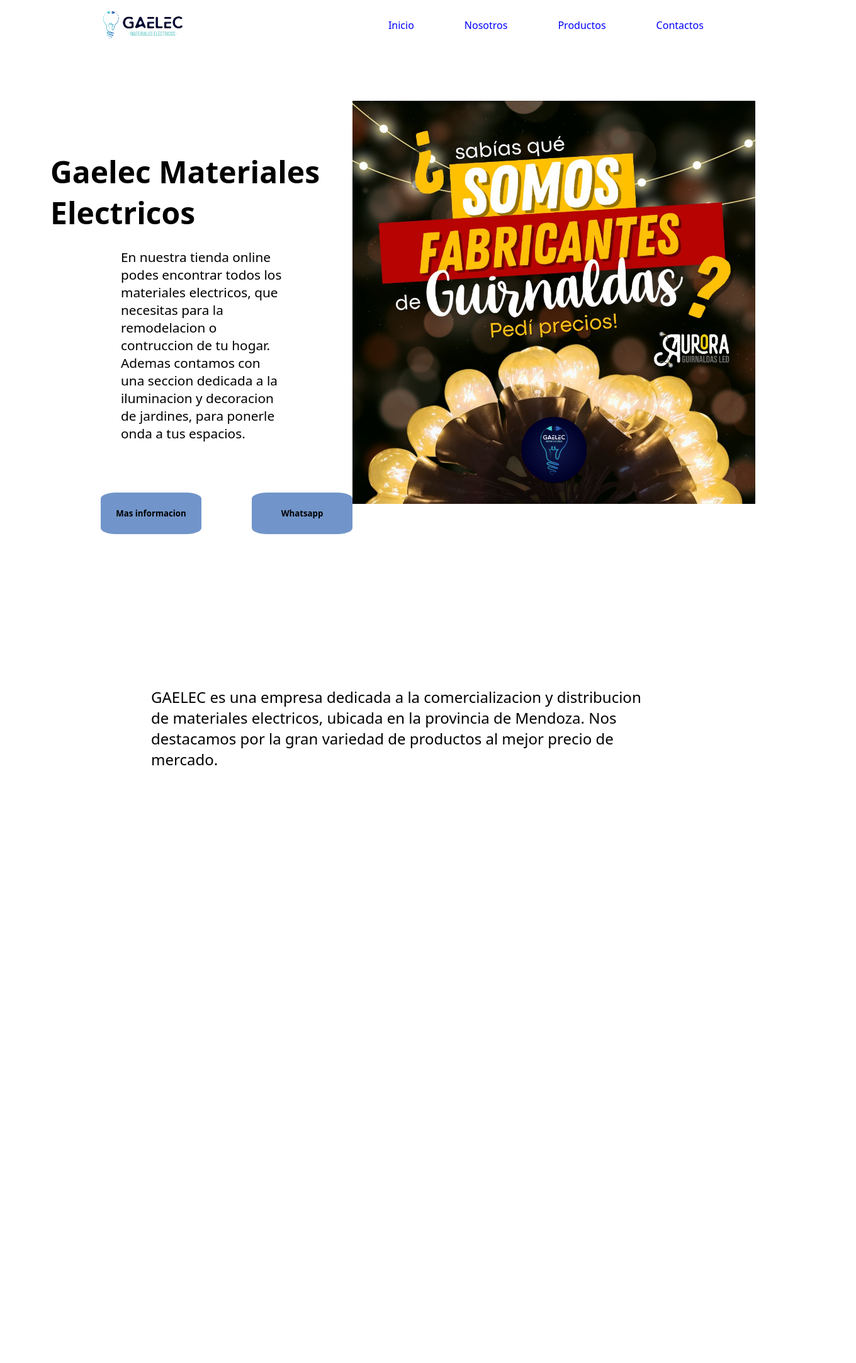
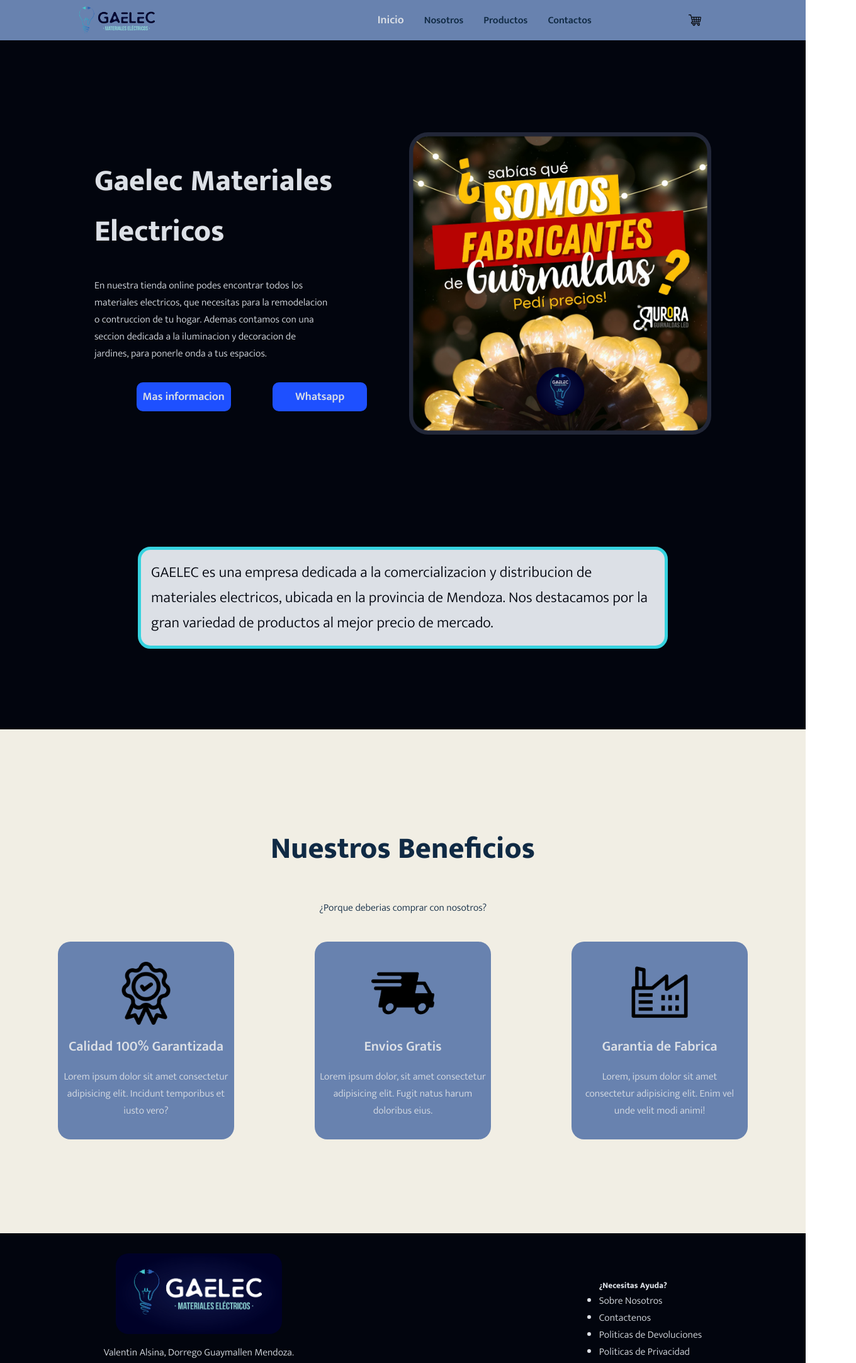
Before and after one commit to Valeria-Gagliano/trabajo02, a plain HTML site: page index.html in a window 1280 px wide. Shown: the top 2164 px of the page at 63% size, 1360 px wide, since content can reach past the window. Before the commit the page ends 1302 px from the top, so only its background shows below. Drawn offline with Linux system fonts and the light colour scheme.

Commit message:
Mejora del Header, Main y Footer. Se agregaron colores principales y secundarios

```diff
--- a/index.html
+++ b/index.html
@@ -7,24 +7,28 @@
     <link rel="stylesheet" href="style.css">
 </head>
 <body>
-    <nav>
-        <img id="logo" src="imagenes/logoGaelecMaterElec.png" alt="logo empresa Gaelec">
-        <ul class="nav">
+    <header>
+        <img class="logo" src="imagenes/logoGaelecMaterElec.png" alt="logo empresa Gaelec">
+        <nav class="navbar">
+            <ul class="navbarList">
                 <li class="nav__link"><a href="#">Inicio</a></li>
                 <li class="nav__link"><a href="#">Nosotros</a></li>
                 <li class="nav__link"><a href="#">Productos</a></li>
                 <li class="nav__link"><a href="#">Contactos</a></li>
             </ul>
+            <img src="./imagenes/carro.png" alt="Carro de compras" class="cartIcon">
         </nav>
-    <section>
+    </header>
+
+    <main>
+        <!--HERO-->
+        <section id="Hero">
+            <div class="heroInfo">
+                <h1>Gaelec Materiales Electricos</h1>
+                <p >En nuestra tienda online podes encontrar todos los materiales electricos, que necesitas para la remodelacion o contruccion de tu hogar. Ademas contamos con una seccion dedicada a la iluminacion y decoracion de jardines, para ponerle onda a tus espacios.</p>
                 <div>
-            <h3 id="tituloPortada">Gaelec Materiales Electricos</h3>
-            <p id="textoPortada">En nuestra tienda online podes encontrar todos los materiales electricos, que necesitas para la remodelacion o contruccion de tu hogar. Ademas contamos con una seccion dedicada a la iluminacion y decoracion de jardines, para ponerle onda a tus espacios.</p>
-            <div id="boton1">
-                <h5>Mas informacion</h5>
-            </div>
-            <div id="boton2">
-                <h5>Whatsapp</h5>
+                    <a href="">Mas informacion</a>
+                    <a href="">Whatsapp</a>
                 </div>
             </div>
             <img src="imagenes/Diseño sin título (12).png" alt="Balcon con guirnaldas Aurora">
@@ -34,5 +38,48 @@
                GAELEC es una empresa dedicada a la comercializacion y distribucion de materiales electricos, ubicada en la provincia de Mendoza. Nos destacamos por la gran variedad de productos al mejor precio de mercado.
             </p>
         </div>
+        <section class="cardsSection">
+            <h3>Nuestros Beneficios</h3>
+            <p>¿Porque deberias comprar con nosotros?</p>
+            <div class="cardList">
+                <div class="card">
+                    <img src="./imagenes/Beneficios/calidad.png" alt="Icono de Garantia de Calidad">
+                    <p>Calidad 100% Garantizada</p>
+                    <p> Lorem ipsum dolor sit amet consectetur adipisicing elit. Incidunt temporibus et iusto vero?</p>
+                </div>
+                <div class="card">
+                    <img src="./imagenes/Beneficios/envios.png" alt="Icono Camion de envios">
+                    <p>Envios Gratis</p>
+                    <p>Lorem ipsum dolor, sit amet consectetur adipisicing elit. Fugit natus harum doloribus eius.</p>
+                </div>
+                <div class="card">
+                    <img src="./imagenes/Beneficios/fabrica.png" alt="Icono de fabrica">
+                    <p>Garantia de Fabrica</p>
+                    <p>Lorem, ipsum dolor sit amet consectetur adipisicing elit. Enim vel unde  velit modi animi!</p>
+                </div>
+            </div>
+        </section>
+    </main>
+    <footer>
+        <div class="infoNegocio">
+            <img src="./imagenes/Logo GAELEC rectangular con fondo azul-06-06.jpg" alt="Logo Gaelec Materiales Electricos">
+            <p>Valentin Alsina, Dorrego Guaymallen Mendoza.</p>
+            <div class="redesSociales">
+                <img src="./imagenes/Redes/facebook.png" alt="Logo de Facebook">
+                <img src="./imagenes/Redes/Instagram.png" alt="Logo de Instagram">
+                <img src="./imagenes/Redes/Twitter.png" alt="Logo de Twitter">
+            </div>
+        </div>
+        <div class="dudas">
+            <h5>¿Necesitas Ayuda?</h5>
+            <ul class="contacto">
+                <li>Sobre Nosotros</li>
+                <li>Contactenos</li>
+                <li>Politicas de Devoluciones</li>
+                <li>Politicas de Privacidad</li>
+                <li>Politicas de Pagos</li>
+            </ul>
+        </div>
+    </footer>
 </body>
 </html>
--- a/style.css
+++ b/style.css
@@ -1,104 +1,247 @@
+@import url('https://fonts.googleapis.com/css2?family=Mukta:wght@300;600;800&display=swap');
+
+:root{
+    /* Backgrounds colors */
+    --background: #02050e;
+    --background2: rgb(241, 238, 228);
+    --primary: #1e50ff;
+    --secondary: #6882af;
+
+    /* Text colors */
+    --text-white: #dce0e6;
+    --text-gray: #102a44;
+
+}
+
 *{
     margin: 0;
     padding: 0;
     box-sizing: border-box;
+    font-family: 'Mukta', sans-serif;
+    text-decoration: none;
+
+}
+header{
+    width: 100%;
+    display: flex;
+    justify-content: space-evenly;
+    align-items: center;
+    height: 4rem;
+    padding: 0px 30px;
+    gap: 14rem;
+
+
+    background: var(--secondary);
 }
 
-#logo {
-    height: 50px;
-}
-body{
-    font-family: system-ui, -apple-system, BlinkMacSystemFont, 'Segoe UI', Roboto, Oxygen, Ubuntu, Cantarell, 'Open Sans', 'Helvetica Neue', sans-serif;
+.logo {
+    height: 3rem;
 }
 
-nav {
+.navbar, .navbarList {
     display: flex;
-    justify-content: space-around;
+    justify-content: center;
     align-items: center;
-    background-color: white;
-    padding: 1 rem;
-    height: 80px;
+    padding: 1rem;
+
+}
+.navbar {
+    gap: 8rem;
+}
+.navbarList{
+    gap: 2rem;
+    list-style-type: none;
+}
+.navbarList a{
+    color: var(--text-gray);
+    font-size: 16px;
+    font-weight: 600;
+}
+.navbarList li:first-child>a {
+    color: var(--text-white);
+    font-weight: 600;
+    font-size: 18px;
+}
+.cartIcon {
+    height: 30px;
+    font-weight: 600;
+    border-radius: 10px;
+    padding: 5px 10px;
+    margin-right: 1rem;
+    color: var(--text-grayWhite);
+
+}
+main{
+    background-color: var(--background);
+    display: flex;
+    flex-direction: column;
+    align-items: center;
+    justify-content: center;
+    color: var(--text-white);
+    width: 100%;
+    gap: 8rem;
 }
 
-ul a{
-    color: blue;
-    text-decoration: none;
+
+/*Hero Section*/
+#Hero{
+    margin-top: 6rem;
+    padding: 50px 0;
+    display: flex;
+    justify-content: center;
+    align-items: center;
+    max-width: 1000px;
 }
 
-ul{
-    list-style: none;
+.heroInfo{
     display: flex;
-    gap: 80px;
+    flex-direction: column;
+
+    width: 50%;
+    gap: 2rem;
+}
+
+.heroInfo h1{
+    font-size: 48px;
+    width: 80%;
+    font-weight: 800;
+    min-width: 500px;
+}
+
+.heroInfo p{
+    font-size: 16px;
+    width: 75%;
+    color: var(--text-white);
+}
+
+.heroInfo a{
+
+    border-radius: 10px;
+    font-size: 18px;
+    color: var(--text-white);
+    background-color: var(--primary);
+    padding: 0.5rem;
+    font-weight: 600;
+    width: 150px;
+    text-align: center;
 
 }
-section{
+
+.heroInfo div{
     display: flex;
-    padding-right: 5rem;
-    margin-top: 5rem;
-}
-section div{
-    display: grid;
-    grid-template-rows: 0.5fr 1fr 1fr;
-    grid-template-areas: "titulo titulo titulo"
-                         "texto texto texto"
-                         "boton1 boton2 boton2";
-    padding-top: 5rem;
-    padding-left: 5rem;
-    justify-content: center;
-}
-#tituloPortada{
-    grid-area: titulo;
-    display: flex;
-    justify-content: center;
-    font-size: 3rem;
+    justify-content: space-evenly;
 
 }
-#textoPortada{
-    grid-area: texto;
-    margin-right: 7rem;
-    margin-left: 7rem;
-    display: flex;
-    justify-content: center;
-    font-size: 1.3rem;
-}
-#boton1{
-    grid-area: boton1;
-    padding-left: 5rem;
-
-}
-#boton1 h5{
-    display: flex;
-    justify-content: center;
-    background-color:  rgb(113, 149, 202);
-    padding: 1.5rem;
-    width: 10rem;
-    border-color: black;
-    border-radius: 15%;
-}
-#boton2{
-    grid-area: boton2;
-
-}
-#boton2 h5{
-    display: flex;
-    justify-content: center;
-    background-color: rgb(113, 149, 202);
-    padding: 1.5rem;
-    width: 10rem;
-    border-color: black;
-    border-radius: 15%;
+#Hero img{
+    height: 30rem;
+    background-color: #222738;
+    padding: 0.4rem;
+    border-radius: 30px;
 }
 
+/*Section Nosotros*/
 #textoNosotros{
-    padding: 5rem;
+    padding: 1rem;
     font-size: 1.5rem;
     display: flex;
     justify-content: center;
+    background-color: var(--text-white);
+    color: #02050e;
+    border-radius: 20px;
+    border-color: #36d3df;
+    border-style: solid;
+    border-width: 0.35rem;
 }
 #textoNosotros p{
     width: 50rem;
 }
-section img{
-    height: 40rem;
-    padding-right: 10rem;
+
+/*Section Cards*/
+.cardsSection{
+    display: flex;
+    flex-direction: column;
+    justify-content: center;
+    align-items: center;
+    background-color: var(--background2);
+    width: 100%;
+    height: 800px;
+    gap: 2.5rem;
+    color: var(--text-gray);
+
 }
+
+.cardsSection h3{
+    font-size: 3rem;
+
+}
+
+.cardList{
+    display: flex;
+    justify-content: space-evenly;
+    align-items: center;
+    gap: 8rem;
+}
+
+.card{
+    color: var(--text-white);
+    background-color: var(--secondary);
+    width: 280px;
+    padding: 2rem 0.5rem;
+    gap: 1rem;
+    border-radius: 20px;
+    display: flex;
+    flex-direction: column;
+    justify-content: center;
+    align-items: center;
+    text-align: center;
+    font-size: 22px;
+    font-weight: 600;
+}
+
+.card img{
+    height: 100px;
+    width: 100px;
+}
+
+.card p:last-child{
+    font-size: 16px;
+    font-weight: 300;
+}
+/*Footer*/
+
+footer{
+    display: flex;
+    justify-content: space-evenly;
+    align-items: center;
+    height: 30%;
+    background-color: var(--background);
+    padding: 2rem 0;
+    color: var(--text-white);
+    gap: 20rem;
+}
+
+.infoNegocio{
+    display: flex;
+    flex-direction: column;
+    justify-content: center;
+    align-items: center;
+    gap: 1rem;
+}
+
+.infoNegocio img{
+    height: 8rem;
+    border-radius: 20px;
+}
+
+.redesSociales img{
+    height: 40px;
+}
+.dudas{
+    display: flex;
+    flex-direction: column;
+}
+
+.contacto li{
+    list-style-type: disc;
+    list-style: var(--text-white);
+}
```
Also changed, not shown: imagenes/Beneficios/calidad.png (added), imagenes/Beneficios/envios.png (added), imagenes/Beneficios/fabrica.png (added), imagenes/Logo GAELEC rectangular con fondo azul-06-06.jpg (added), imagenes/Redes/Instagram.png (added), imagenes/Redes/Twitter.png (added), imagenes/Redes/facebook.png (added), imagenes/carro.png (added). Lines whose indentation alone changed are shown as unchanged.
